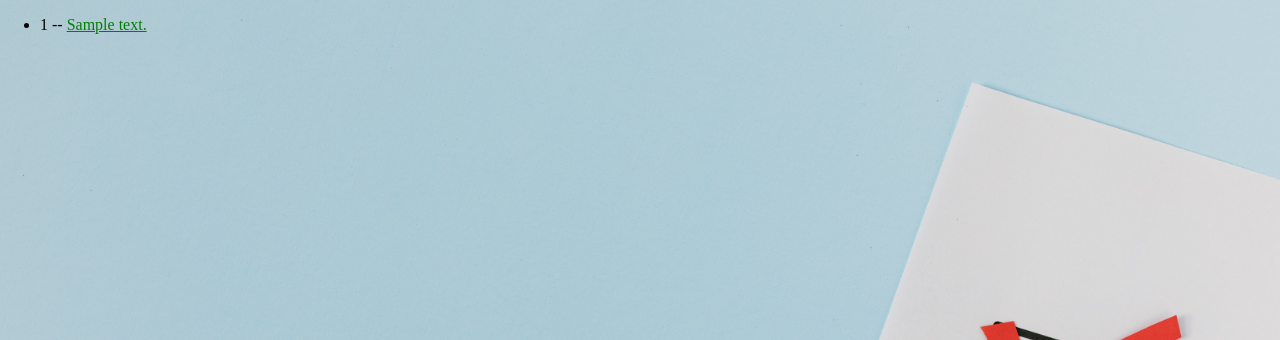
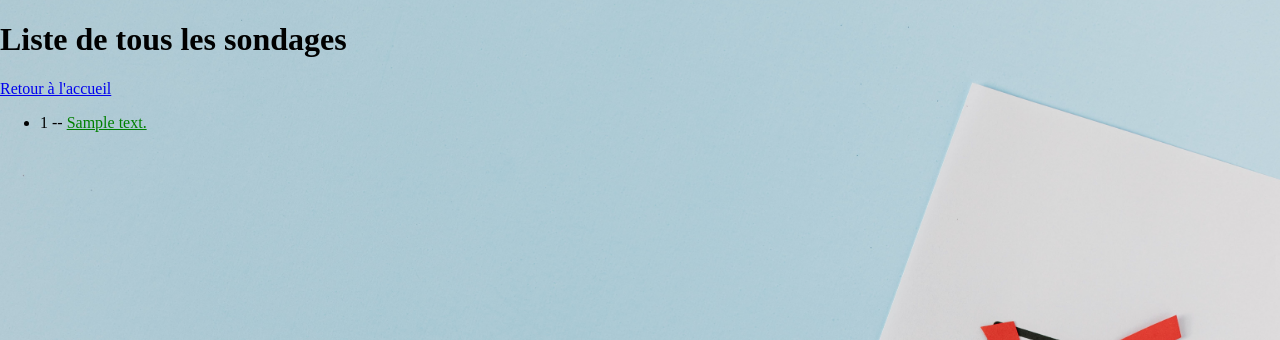
Before and after one commit to PinsolleP/MonSiteDjango, a Django app: template djangotutorial/polls/templates/polls/all.html in a window 1280 px wide. Shown: the part 71-411 px from the top of the page. Run offline with Django 5.2, Linux system fonts and the light colour scheme; the template is opened without the code that fills it: values that come from a table or form of the project are taken from there, others are empty; a user stored in the database is signed in; tables that the repository leaves empty hold one stand-in row (values such as "Sample post").

Commit message:
polls/templates/polls/all.html : Ajout d'un lien pour retour a l'acceuil et gestion si aucun sondage disponible

```diff
--- a/djangotutorial/polls/templates/polls/all.html
+++ b/djangotutorial/polls/templates/polls/all.html
@@ -1,10 +1,14 @@
 {% extends 'base.html' %}
 
 {% block title %}
-<h1>Liste de tous les sondages</h1>
+Tous les sondages
 {% endblock %}
 
 {% block main %}
+<h1>Liste de tous les sondages</h1>
+<p>
+    <a href="{% url 'polls:index' %}">Retour à l'accueil</a>
+</p>
 <ul>
 {% for question in question_list %}
     <li>{{ question.id }} --
@@ -12,6 +16,8 @@
             {{ question.question_text }}
         </a>
     </li>
+    {% empty %}
+        <li>Aucun sondage disponible.</li>
 {% endfor %}
 </ul>
 {% endblock %}
```
